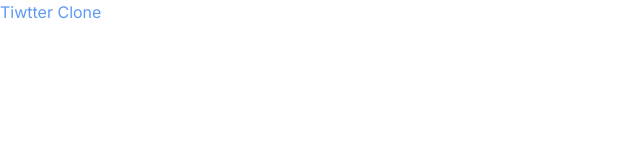
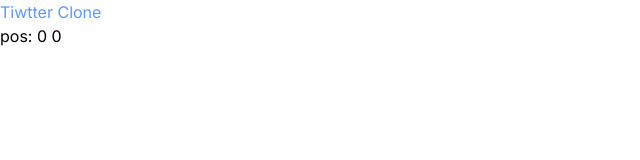
Before and after one commit to junepark202012/twitter-clone, a Nuxt app: page / in a window 1280 px wide. Shown: the top 160 px of the page, without its empty margins (0-640 px from the left). Built offline with nearby package versions, Linux system fonts and the light colour scheme.

Commit message:
Install and check vueuse

```diff
--- a/app.vue
+++ b/app.vue
@@ -1,5 +1,5 @@
 <script setup lang="ts">
-
+const { x, y } = useMouse()
 </script>
 
 <template>
@@ -7,6 +7,9 @@
     <h1 class="text-dim-500">
       Tiwtter Clone
     </h1>
+    <div class="">
+      pos: {{ x }} {{ y }}
+    </div>
   </div>
 </template>
 
--- a/nuxt.config.ts
+++ b/nuxt.config.ts
@@ -8,6 +8,7 @@ const nuxtConfig: NuxtConfig = {
     '@nuxtjs/tailwindcss',
     '@nuxtjs/google-fonts',
     ['@pinia/nuxt', { autoImports: ['defineStore'] }],
+    '@vueuse/nuxt',
   ],
   typescript: {
     shim: false,
--- a/package.json
+++ b/package.json
@@ -17,6 +17,8 @@
     "@nuxtjs/google-fonts": "3.0.0-0",
     "@nuxtjs/tailwindcss": "^5.3.3",
     "@pinia/nuxt": "^0.4.2",
+    "@vueuse/core": "^9.3.0",
+    "@vueuse/nuxt": "^9.3.0",
     "eslint": "^8.24.0",
     "nuxt": "3.0.0-rc.11",
     "typescript": "^4.8.4",
```
Also changed, not shown: 1 other file (tests, documents, lock files or other folders).
